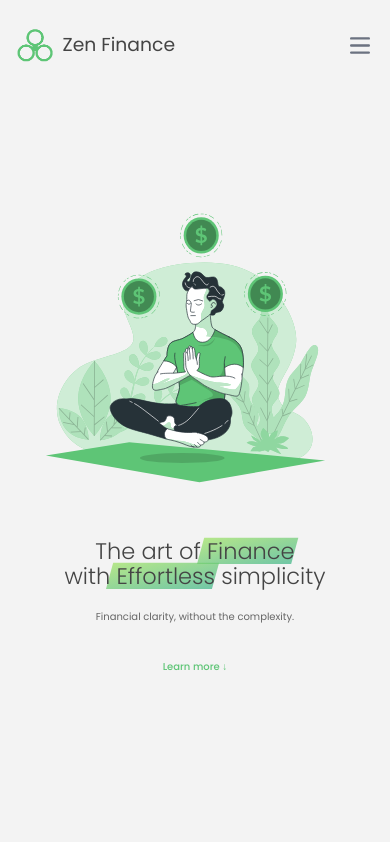
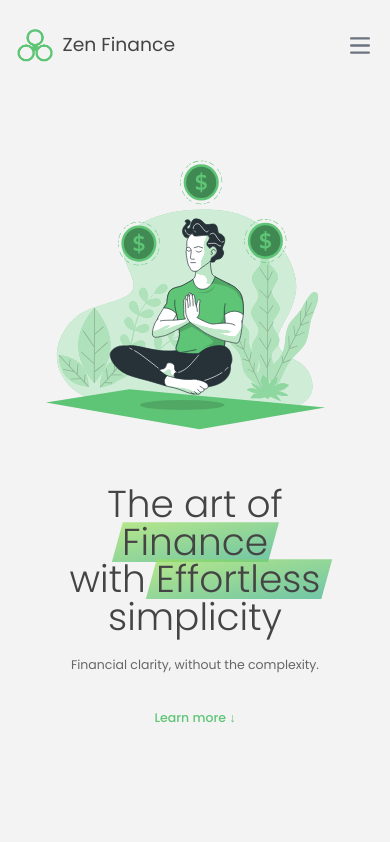
Before and after one commit to mikhail-w/zen-finance, a Next.js app: page / in a window 390 px wide. Shown: the top 842 px of the page. Built offline with nearby package versions, Linux system fonts and the light colour scheme.

Commit message:
update font size

```diff
--- a/src/components/Header.tsx
+++ b/src/components/Header.tsx
@@ -75,7 +75,7 @@ export default function Header() {
         {/* Text content - Below image on small screens, to the left on medium+ screens */}
         <div className="w-full max-w-[90%] text-center md:text-left order-last md:order-first">
           <h1
-            className={`transition-all duration-2000 text-4xl sm:text-6xl md:text-7xl lg:text-8xl xl:text-9xl ${
+            className={`transition-all duration-2000 text-6xl sm:text-6xl md:text-7xl lg:text-8xl xl:text-9xl ${
               isVisible.title
                 ? 'opacity-100 translate-y-0'
                 : 'opacity-0 translate-y-[20px]'
@@ -105,7 +105,7 @@ export default function Header() {
             simplicity
           </h1>
           <h4
-            className={`mt-4 text-base sm:text-lg md:text-2xl transition-all duration-1000 ${
+            className={`mt-4 text-xl sm:text-2xl md:text-2xl transition-all duration-1000 ${
               isVisible.fadeIn
                 ? 'opacity-100 translate-y-0'
                 : 'opacity-0 translate-y-[10px]'
@@ -114,7 +114,7 @@ export default function Header() {
             Financial clarity, without the complexity.
           </h4>
           <button
-            className={`mt-4 inline-block bg-transparent text-base sm:text-lg md:text-xl font-medium text-primary border-none border-b border-current pb-[2px] cursor-pointer transition-all duration-300 btn-scroll-to ${
+            className={`mt-4 inline-block bg-transparent text-xl sm:text-xl md:text-xl font-medium text-primary border-none border-b border-current pb-[2px] cursor-pointer transition-all duration-300 btn-scroll-to ${
               isVisible.fadeInLate
                 ? 'opacity-100 translate-y-0'
                 : 'opacity-0 translate-y-[10px]'
```
